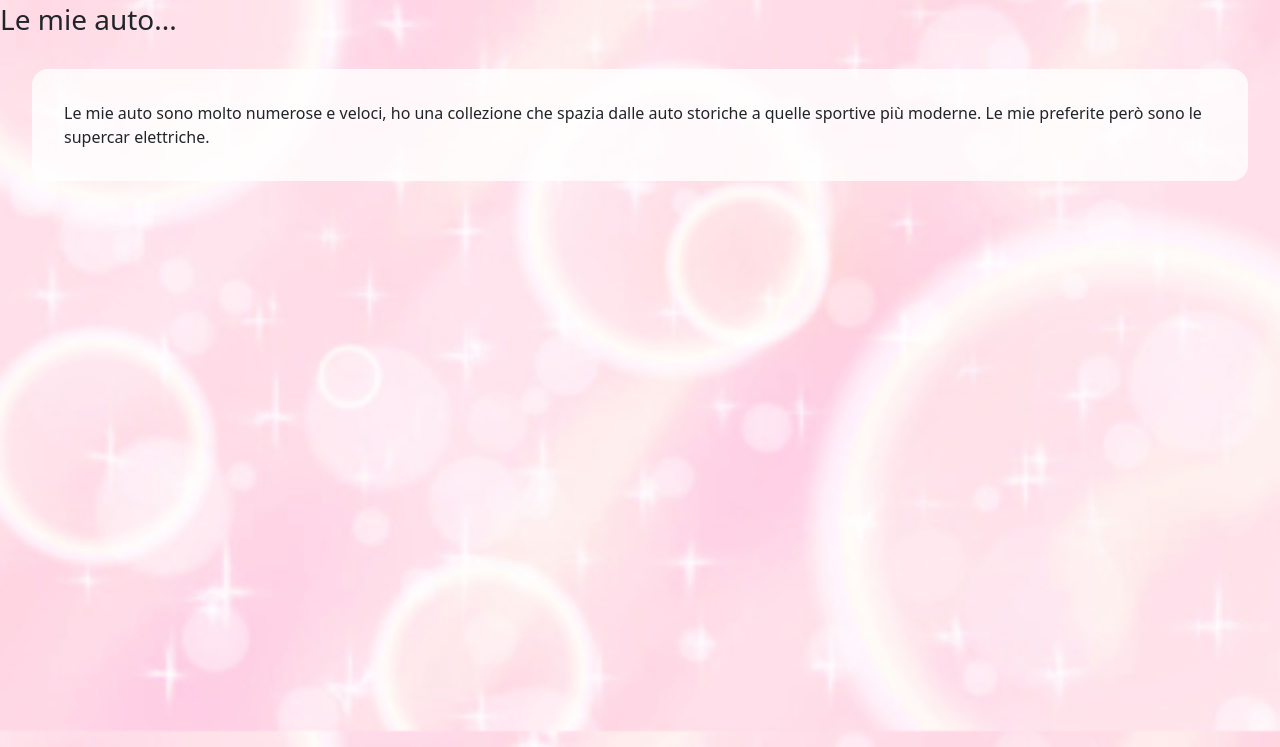
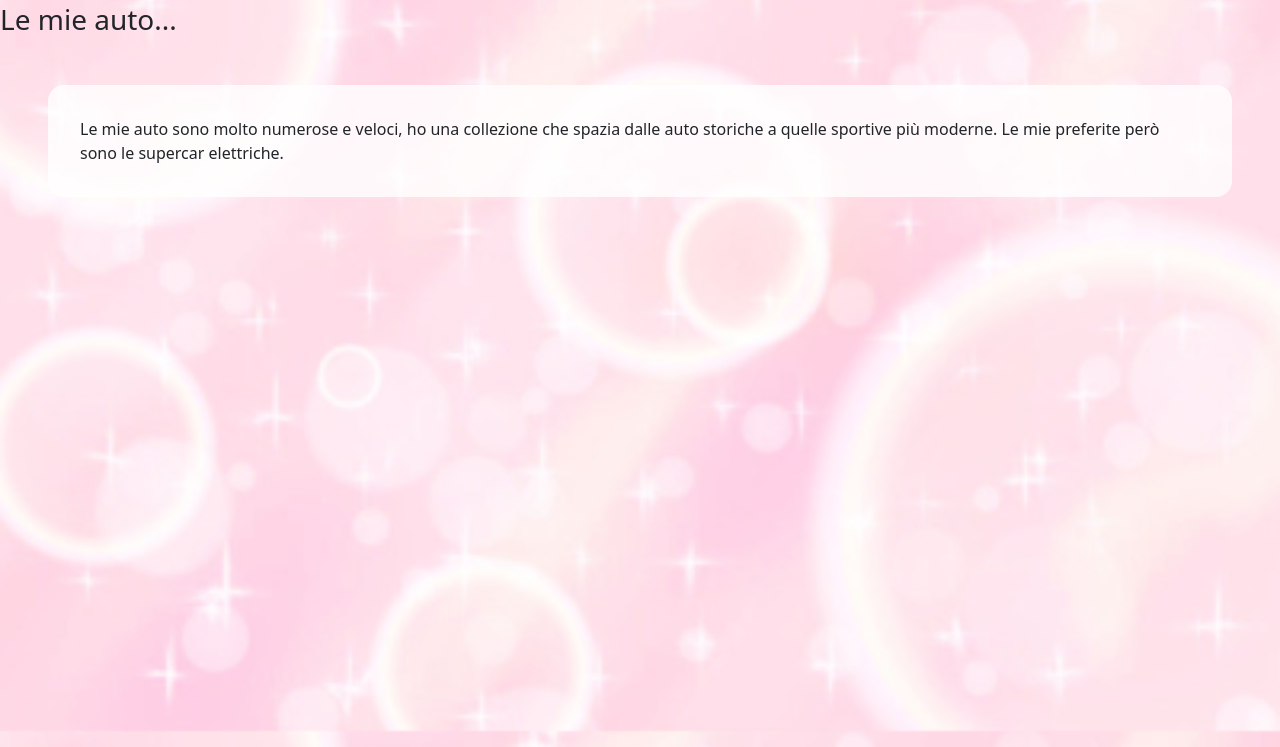
Before and after one commit to Boolean-1-coder/Example-GIT, a plain HTML site: page index.html in a window 1280 px wide. Shown: the part 53-800 px from the top of the page. Drawn offline with nearby package versions, Linux system fonts and the light colour scheme.

```diff
--- a/style.css
+++ b/style.css
@@ -10,7 +10,7 @@ body {
 }
 
 p {
-    margin: 2em;
+    margin: 3em;
     background-color: #FFFFFFCC;
     border-radius: 1em;
     padding: 2em;
```
